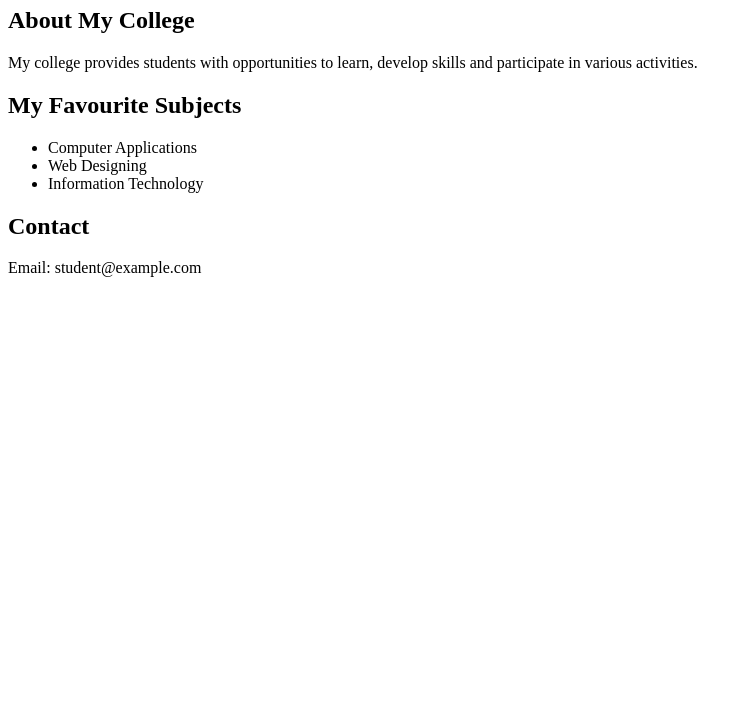
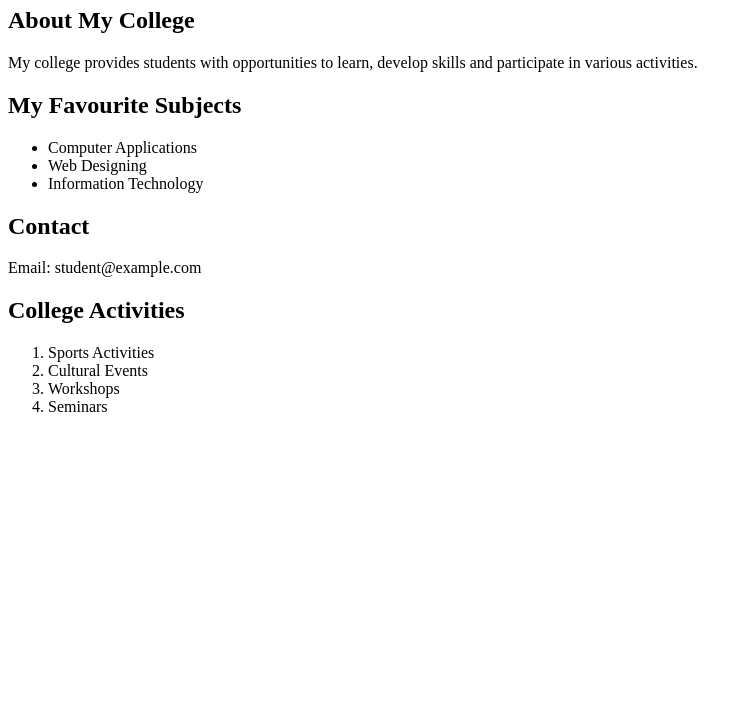
Before and after one commit to Floyce-20/HTML-Practical, a plain HTML site: page Index.html in a window 1280 px wide. Shown: the part 73-800 px from the top of the page, without its empty margins (0-749 px from the left). Drawn offline with Linux system fonts and the light colour scheme.

Commit message:
Updated HTML Webpage
Added a new section for college activities with an ordered list.

```diff
--- a/Index.html
+++ b/Index.html
@@ -5,7 +5,7 @@
 </head>
 <body>
 
-    <h1>Welcome to My College Webpage</h1>
+    <h1>Welcome to My College Website</h1>
 
     <h2>About My College</h2>
     <p>
@@ -23,5 +23,14 @@
     <h2>Contact</h2>
     <p>Email: student@example.com</p>
 
+<h2>College Activities</h2>
+
+<ol>
+    <li>Sports Activities</li>
+    <li>Cultural Events</li>
+    <li>Workshops</li>
+    <li>Seminars</li>
+</ol>
+
 </body>
 </html>
```
